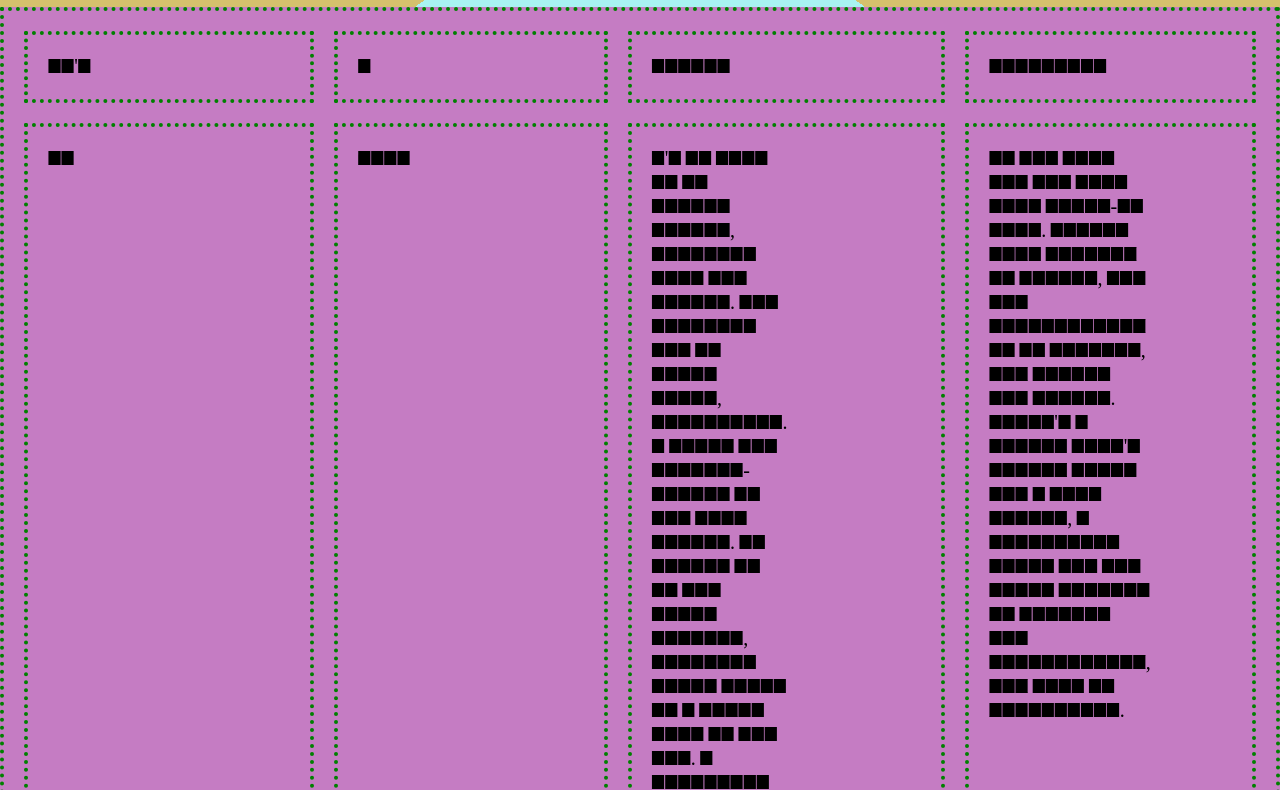
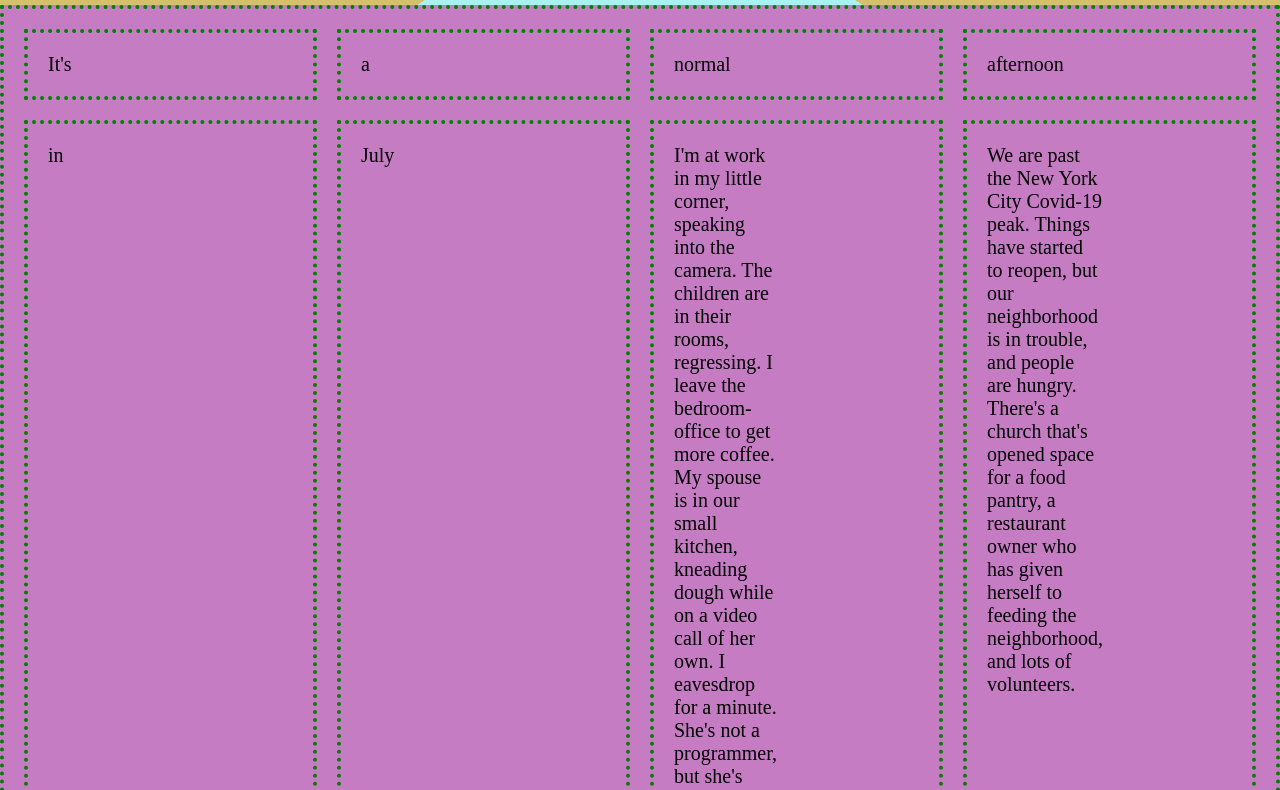
Before and after one commit to simoneklein/time-traveler, a plain HTML site: page 2010s/index.html in a window 1280 px wide. Shown: the part 90-880 px from the top of the page. Drawn offline with Linux system fonts and the light colour scheme.

Commit message:
Update style.css

```diff
--- a/2010s/style.css
+++ b/2010s/style.css
@@ -4,6 +4,7 @@
 	box-sizing: border-box;
 	padding: 0;
 	margin: 0;
+	font-family: "AUTHENTIC";
 }
 
 @font-face {
```
